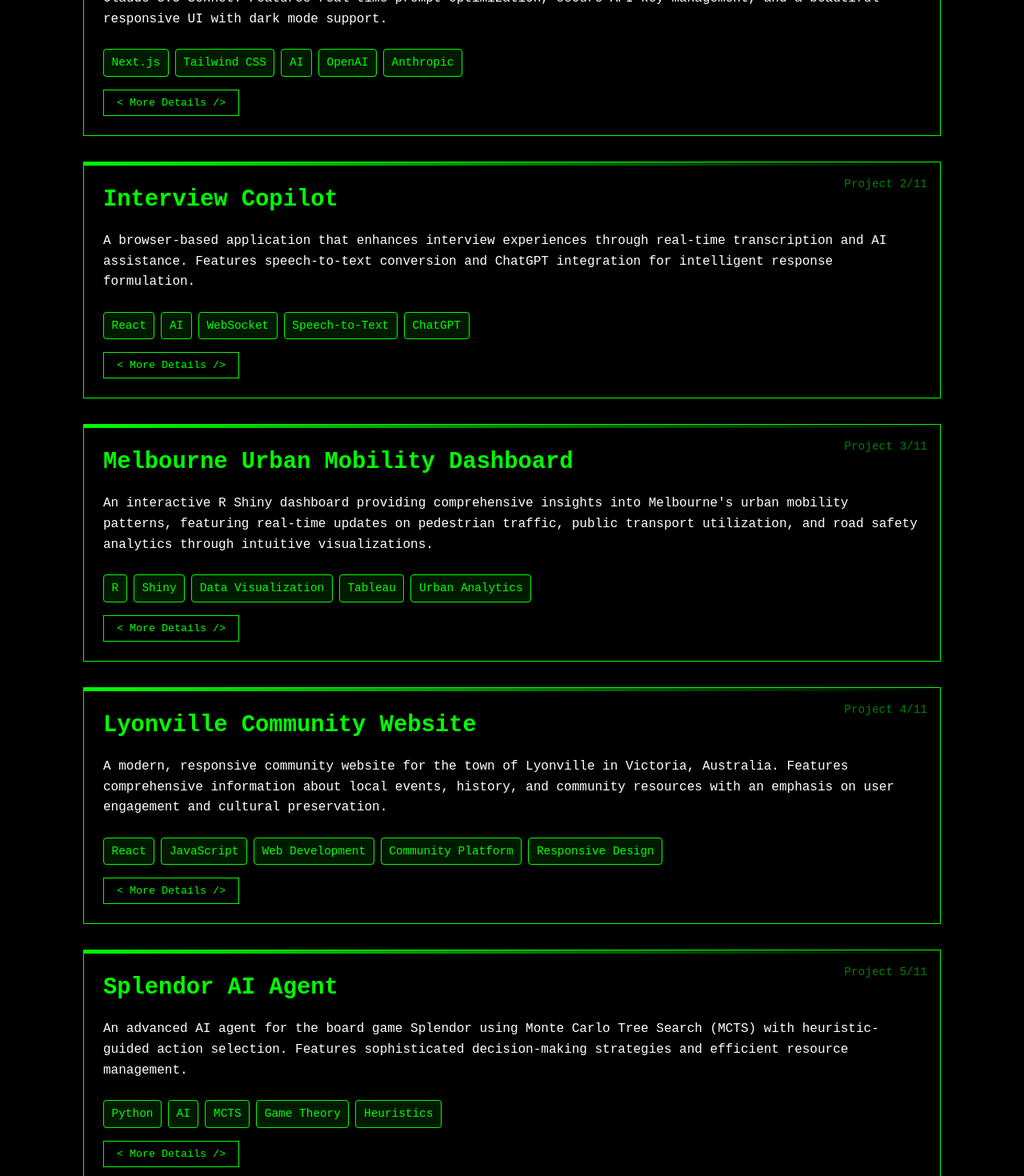
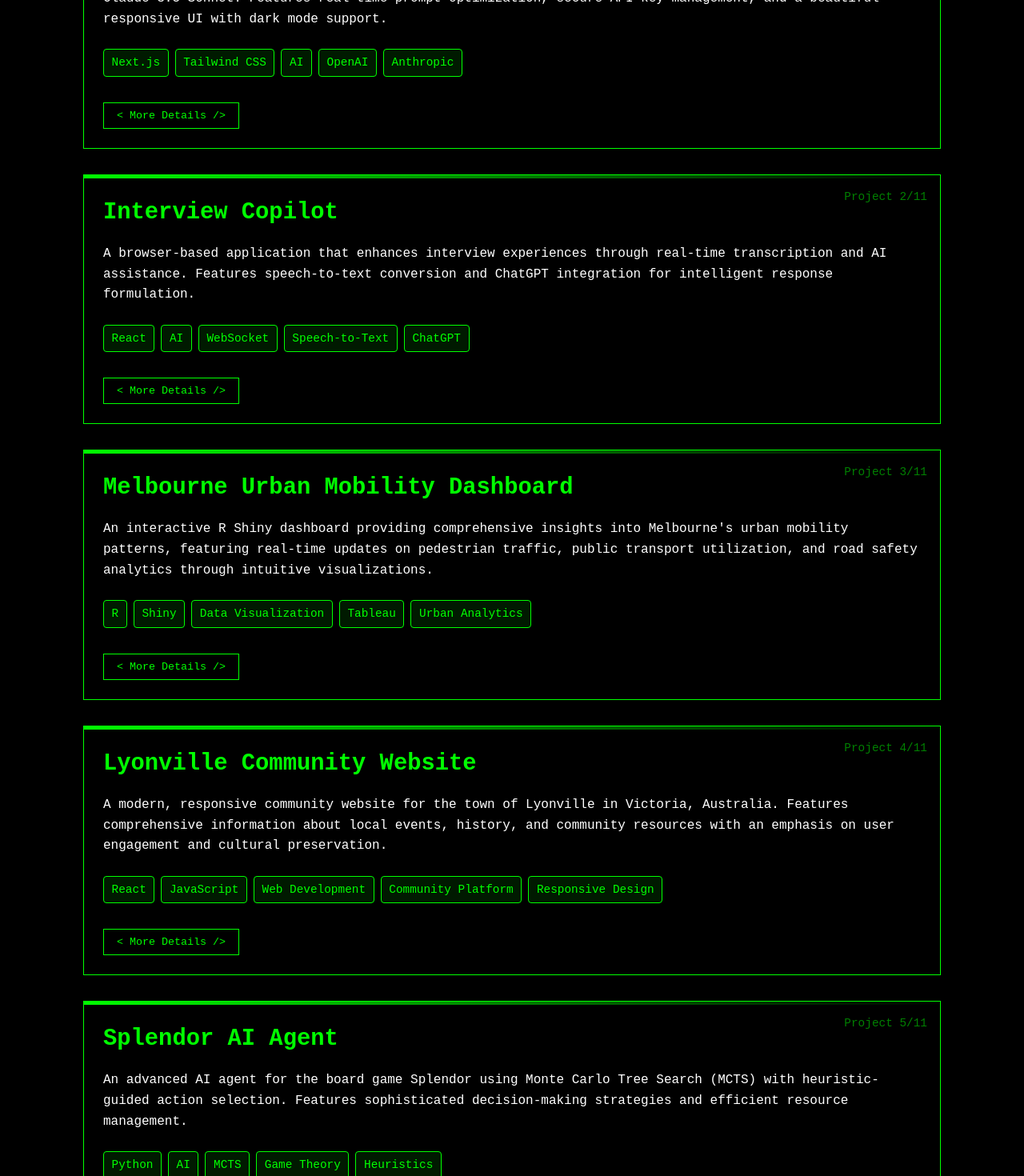
Before and after one commit to dredre815/personal-website, a React (Create React App) app: page /#/projects in a window 1280 px wide. Shown: the part 460-1930 px from the top of the page at 80% size. Built offline with nearby package versions, Linux system fonts and the light colour scheme.

Commit message:
Update more details button

```diff
--- a/src/pages/Projects.js
+++ b/src/pages/Projects.js
@@ -173,6 +173,18 @@
   font-size: 0.9rem;
 `;
 
+const ProjectDetails = styled.div`
+  margin-top: ${props => props.isOpen ? '1rem' : '0'};
+  max-height: ${props => props.isOpen ? '2000px' : '0'};
+  opacity: ${props => props.isOpen ? '1' : '0'};
+  overflow: hidden;
+  transition: all 0.5s ease;
+  visibility: ${props => props.isOpen ? 'visible' : 'hidden'};
+  position: relative;
+  padding-bottom: ${props => props.isOpen ? '3.5rem' : '0'};
+  z-index: 1;
+`;
+
 const DetailsButton = styled.button`
   background: none;
   border: 1px solid var(--primary);
@@ -181,8 +193,13 @@
   cursor: pointer;
   transition: all 0.3s ease;
   font-family: 'Courier New', monospace;
-  position: relative;
+  position: ${props => props.isOpen ? 'absolute' : 'relative'};
+  bottom: ${props => props.isOpen ? '1.2rem' : 'auto'};
+  left: ${props => props.isOpen ? '1.2rem' : 'auto'};
   overflow: hidden;
+  margin-top: ${props => props.isOpen ? '0' : '1rem'};
+  z-index: 2;
+  -webkit-tap-highlight-color: transparent;
 
   &:before {
     content: '';
@@ -198,22 +215,38 @@
     z-index: -1;
   }
 
-  &:hover {
+  @media (hover: hover) {
+    &:hover {
+      color: var(--background);
+      &:before {
+        width: 300%;
+        height: 300%;
+      }
+    }
+  }
+
+  &:active {
     color: var(--background);
     &:before {
       width: 300%;
       height: 300%;
     }
   }
-`;
 
-const ProjectDetails = styled.div`
-  margin-top: ${props => props.isOpen ? '1rem' : '0'};
-  max-height: ${props => props.isOpen ? '2000px' : '0'};
-  opacity: ${props => props.isOpen ? '1' : '0'};
-  overflow: hidden;
-  transition: all 0.5s ease;
-  visibility: ${props => props.isOpen ? 'visible' : 'hidden'};
+  &:focus {
+    outline: none;
+  }
+
+  @media (hover: none) {
+    &:focus {
+      background: none;
+      color: var(--primary);
+      &:before {
+        width: 0;
+        height: 0;
+      }
+    }
+  }
 `;
 
 const FeatureList = styled.ul`
@@ -296,7 +329,7 @@
             <Tag>Anthropic</Tag>
           </TagContainer>
 
-          <DetailsButton onClick={() => toggleDetails("promptOptimizer")}>
+          <DetailsButton onClick={() => toggleDetails("promptOptimizer")} isOpen={openDetails.promptOptimizer}>
             {openDetails.promptOptimizer ? "< Less Details />" : "< More Details />"}
           </DetailsButton>
 
@@ -363,7 +396,7 @@
             <Tag>ChatGPT</Tag>
           </TagContainer>
 
-          <DetailsButton onClick={() => toggleDetails("interviewCopilot")}>
+          <DetailsButton onClick={() => toggleDetails("interviewCopilot")} isOpen={openDetails.interviewCopilot}>
             {openDetails.interviewCopilot ? "< Less Details />" : "< More Details />"}
           </DetailsButton>
 
@@ -431,7 +464,7 @@
             <Tag>Urban Analytics</Tag>
           </TagContainer>
 
-          <DetailsButton onClick={() => toggleDetails("melbourneDashboard")}>
+          <DetailsButton onClick={() => toggleDetails("melbourneDashboard")} isOpen={openDetails.melbourneDashboard}>
             {openDetails.melbourneDashboard
               ? "< Less Details />"
               : "< More Details />"}
@@ -501,7 +534,7 @@
             <Tag>Responsive Design</Tag>
           </TagContainer>
 
-          <DetailsButton onClick={() => toggleDetails("lyonville")}>
+          <DetailsButton onClick={() => toggleDetails("lyonville")} isOpen={openDetails.lyonville}>
             {openDetails.lyonville ? "< Less Details />" : "< More Details />"}
           </DetailsButton>
 
@@ -571,7 +604,7 @@
             <Tag>Heuristics</Tag>
           </TagContainer>
 
-          <DetailsButton onClick={() => toggleDetails("splendorAI")}>
+          <DetailsButton onClick={() => toggleDetails("splendorAI")} isOpen={openDetails.splendorAI}>
             {openDetails.splendorAI ? "< Less Details />" : "< More Details />"}
           </DetailsButton>
 
@@ -639,7 +672,7 @@
             <Tag>Collaboration</Tag>
           </TagContainer>
 
-          <DetailsButton onClick={() => toggleDetails("whiteBoard")}>
+          <DetailsButton onClick={() => toggleDetails("whiteBoard")} isOpen={openDetails.whiteBoard}>
             {openDetails.whiteBoard ? "< Less Details />" : "< More Details />"}
           </DetailsButton>
 
@@ -707,7 +740,7 @@
             <Tag>File I/O</Tag>
           </TagContainer>
 
-          <DetailsButton onClick={() => toggleDetails("dictionaryServer")}>
+          <DetailsButton onClick={() => toggleDetails("dictionaryServer")} isOpen={openDetails.dictionaryServer}>
             {openDetails.dictionaryServer
               ? "< Less Details />"
               : "< More Details />"}
@@ -781,7 +814,7 @@
             <Tag>IPC</Tag>
           </TagContainer>
 
-          <DetailsButton onClick={() => toggleDetails("rpcSystem")}>
+          <DetailsButton onClick={() => toggleDetails("rpcSystem")} isOpen={openDetails.rpcSystem}>
             {openDetails.rpcSystem ? "< Less Details />" : "< More Details />"}
           </DetailsButton>
 
@@ -849,7 +882,7 @@
             <Tag>IPC</Tag>
           </TagContainer>
 
-          <DetailsButton onClick={() => toggleDetails("processManagement")}>
+          <DetailsButton onClick={() => toggleDetails("processManagement")} isOpen={openDetails.processManagement}>
             {openDetails.processManagement
               ? "< Less Details />"
               : "< More Details />"}
@@ -919,7 +952,7 @@
             <Tag>Map Editor</Tag>
           </TagContainer>
 
-          <DetailsButton onClick={() => toggleDetails("pacmanTorusVerse")}>
+          <DetailsButton onClick={() => toggleDetails("pacmanTorusVerse")} isOpen={openDetails.pacmanTorusVerse}>
             {openDetails.pacmanTorusVerse
               ? "< Less Details />"
               : "< More Details />"}
@@ -987,7 +1020,7 @@
             <Tag>2D RPG</Tag>
           </TagContainer>
 
-          <DetailsButton onClick={() => toggleDetails("shadowDimension")}>
+          <DetailsButton onClick={() => toggleDetails("shadowDimension")} isOpen={openDetails.shadowDimension}>
             {openDetails.shadowDimension
               ? "< Less Details />"
               : "< More Details />"}
--- a/src/pages/Research.js
+++ b/src/pages/Research.js
@@ -225,6 +225,32 @@
   }
 `;
 
+const ProjectDetails = styled.div`
+  margin-top: ${props => props.isOpen ? '1rem' : '0'};
+  max-height: ${props => props.isOpen ? '2000px' : '0'};
+  opacity: ${props => props.isOpen ? '1' : '0'};
+  overflow: hidden;
+  transition: all 0.5s ease;
+  visibility: ${props => props.isOpen ? 'visible' : 'hidden'};
+  position: relative;
+  padding-bottom: ${props => props.isOpen ? '3.5rem' : '0'};
+  z-index: 1;
+`;
+
+const FeatureList = styled.ul`
+  list-style: none;
+  margin: 1rem 0;
+
+  li {
+    margin-bottom: 0.5rem;
+    &:before {
+      content: '>';
+      color: var(--primary);
+      margin-right: 0.5rem;
+    }
+  }
+`;
+
 const DetailsButton = styled.button`
   background: none;
   border: 1px solid var(--primary);
@@ -233,8 +259,13 @@
   cursor: pointer;
   transition: all 0.3s ease;
   font-family: 'Courier New', monospace;
-  position: relative;
+  position: ${props => props.isOpen ? 'absolute' : 'relative'};
+  bottom: ${props => props.isOpen ? '1.2rem' : 'auto'};
+  left: ${props => props.isOpen ? '1.2rem' : 'auto'};
   overflow: hidden;
+  margin-top: ${props => props.isOpen ? '0' : '1rem'};
+  z-index: 2;
+  -webkit-tap-highlight-color: transparent;
 
   &:before {
     content: '';
@@ -250,34 +281,36 @@
     z-index: -1;
   }
 
-  &:hover {
+  @media (hover: hover) {
+    &:hover {
+      color: var(--background);
+      &:before {
+        width: 300%;
+        height: 300%;
+      }
+    }
+  }
+
+  &:active {
     color: var(--background);
     &:before {
       width: 300%;
       height: 300%;
     }
   }
-`;
 
-const ProjectDetails = styled.div`
-  margin-top: ${props => props.isOpen ? '1rem' : '0'};
-  max-height: ${props => props.isOpen ? '2000px' : '0'};
-  opacity: ${props => props.isOpen ? '1' : '0'};
-  overflow: hidden;
-  transition: all 0.5s ease;
-  visibility: ${props => props.isOpen ? 'visible' : 'hidden'};
-`;
+  &:focus {
+    outline: none;
+  }
 
-const FeatureList = styled.ul`
-  list-style: none;
-  margin: 1rem 0;
-
-  li {
-    margin-bottom: 0.5rem;
-    &:before {
-      content: '>';
+  @media (hover: none) {
+    &:focus {
+      background: none;
       color: var(--primary);
-      margin-right: 0.5rem;
+      &:before {
+        width: 0;
+        height: 0;
+      }
     }
   }
 `;
@@ -325,7 +358,7 @@
             <Tag>GPT Models</Tag>
           </TagContainer>
 
-          <DetailsButton onClick={() => toggleDetails("blockchain")}>
+          <DetailsButton onClick={() => toggleDetails("blockchain")} isOpen={openDetails.blockchain}>
             {openDetails.blockchain ? "< Less Details />" : "< More Details />"}
           </DetailsButton>
 
@@ -375,10 +408,8 @@
             <Tag>Security</Tag>
           </TagContainer>
 
-          <DetailsButton onClick={() => toggleDetails("adversarial")}>
-            {openDetails.adversarial
-              ? "< Less Details />"
-              : "< More Details />"}
+          <DetailsButton onClick={() => toggleDetails("adversarial")} isOpen={openDetails.adversarial}>
+            {openDetails.adversarial ? "< Less Details />" : "< More Details />"}
           </DetailsButton>
 
           <ProjectDetails isOpen={openDetails.adversarial}>
```
Also changed, not shown: 1 other file (tests, documents, lock files or other folders).
